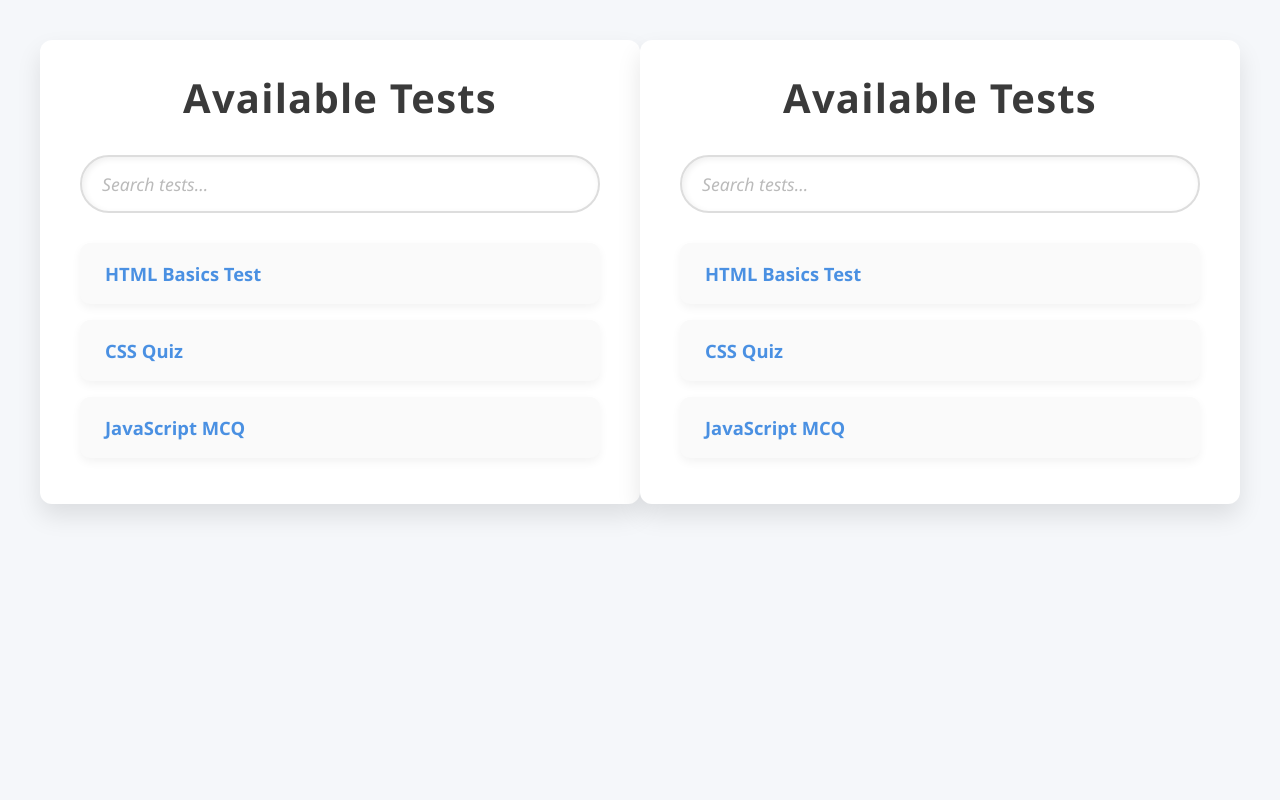
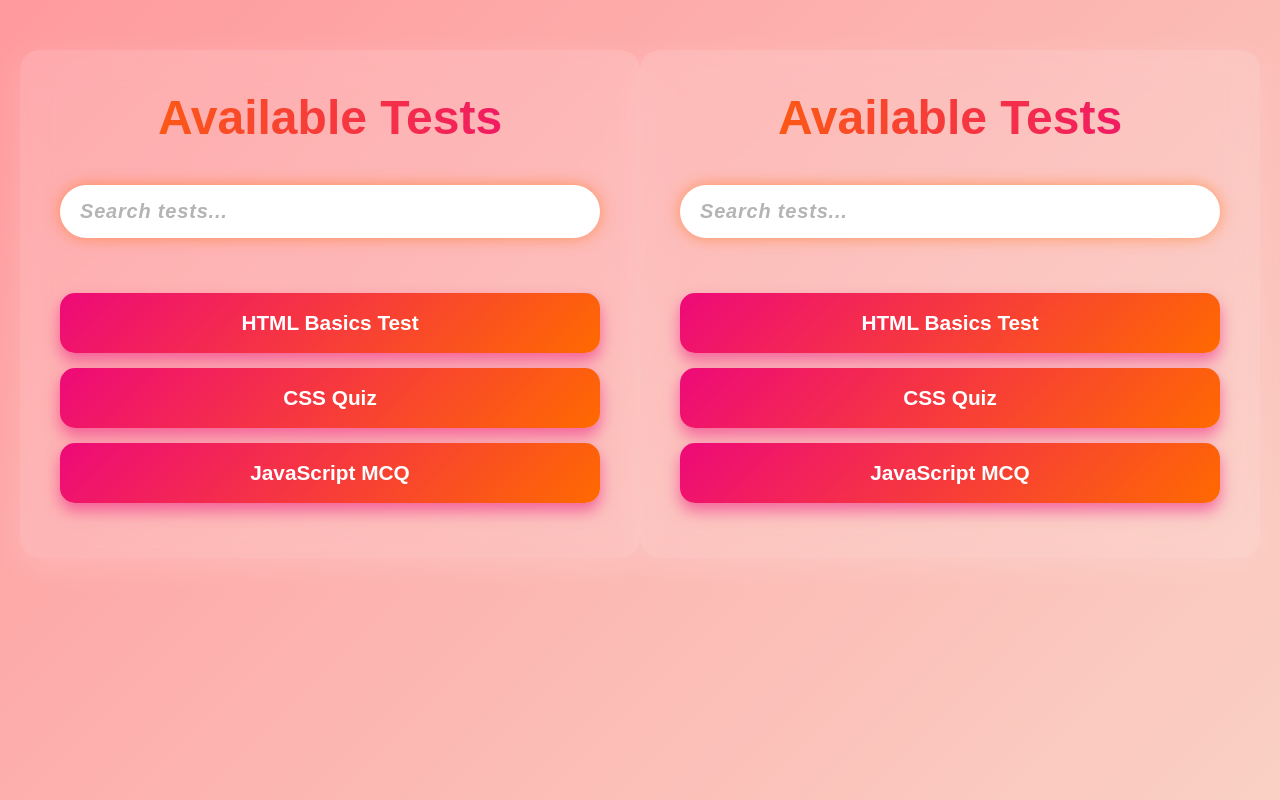
Before and after one commit to techMK-02/Cp, a plain HTML site: page index.html in a window 1280 px wide. Drawn offline with Linux system fonts and the light colour scheme.

Commit message:
Update index.html

```diff
--- a/index.html
+++ b/index.html
@@ -5,112 +5,104 @@
   <meta name="viewport" content="width=device-width, initial-scale=1" />
   <title>Available Tests</title>
   <style>
-    /* Reset and base */
     * {
       box-sizing: border-box;
       margin: 0;
       padding: 0;
-      font-family: 'Segoe UI', Tahoma, Geneva, Verdana, sans-serif;
+      font-family: 'Poppins', sans-serif;
     }
     body {
-      background: #f5f7fa;
-      color: #333;
-      padding: 40px;
+      background: linear-gradient(135deg, #ff9a9e 0%, #fad0c4 99%, #fad0c4 100%);
+      min-height: 100vh;
       display: flex;
       justify-content: center;
+      align-items: flex-start;
+      padding: 50px 20px;
+      color: #fff;
     }
     .container {
       width: 100%;
-      max-width: 600px;
-      background: #fff;
-      border-radius: 12px;
-      box-shadow: 0 12px 25px rgba(0,0,0,0.1);
-      padding: 30px 40px;
-      box-sizing: border-box;
-      transition: box-shadow 0.3s ease;
+      max-width: 650px;
+      background: rgba(255, 255, 255, 0.15);
+      border-radius: 20px;
+      backdrop-filter: blur(15px);
+      padding: 40px;
+      box-shadow: 0 8px 32px rgba(255, 255, 255, 0.15);
+      text-align: center;
     }
-    .container:hover {
-      box-shadow: 0 20px 40px rgba(0,0,0,0.15);
-    }
-
     h1 {
-      text-align: center;
-      font-weight: 700;
-      font-size: 2.5rem;
-      margin-bottom: 30px;
-      color: #3a3a3a;
-      letter-spacing: 1.2px;
+      font-size: 3rem;
+      font-weight: 900;
+      background: linear-gradient(90deg, #ff6a00, #ee0979);
+      -webkit-background-clip: text;
+      -webkit-text-fill-color: transparent;
+      margin-bottom: 40px;
       user-select: none;
     }
-
-    /* Search box styling */
     #searchBox {
       width: 100%;
       padding: 15px 20px;
-      font-size: 1.1rem;
-      border: 2px solid #ddd;
       border-radius: 40px;
+      border: none;
+      font-size: 1.25rem;
+      font-weight: 600;
+      color: #333;
+      letter-spacing: 0.8px;
+      box-shadow: 0 0 15px rgba(255, 106, 0, 0.5);
+      transition: box-shadow 0.3s ease;
       outline: none;
-      transition: border-color 0.3s ease, box-shadow 0.3s ease;
-      margin-bottom: 30px;
-      box-shadow: inset 2px 2px 6px #f0f0f0;
+      margin-bottom: 40px;
+    }
+    #searchBox::placeholder {
+      color: #b4b4b4;
+      font-style: italic;
     }
     #searchBox:focus {
-      border-color: #4a90e2;
-      box-shadow: 0 0 10px #4a90e2;
+      box-shadow: 0 0 25px rgba(238, 9, 121, 0.7);
     }
-    #searchBox::placeholder {
-      font-style: italic;
-      color: #bbb;
-    }
-
-    /* Tests list */
-    #testList {
+    ul#testList {
       list-style: none;
+      padding: 0;
     }
     #testList li {
-      background: #fafafa;
-      margin-bottom: 16px;
-      border-radius: 10px;
-      box-shadow: 0 4px 10px rgba(0,0,0,0.05);
+      margin: 15px 0;
+      background: linear-gradient(135deg, #ee0979, #ff6a00);
+      border-radius: 15px;
+      box-shadow: 0 8px 15px rgba(238, 9, 121, 0.5);
       transition: transform 0.2s ease, box-shadow 0.2s ease;
     }
     #testList li:hover {
-      transform: translateX(10px);
-      box-shadow: 0 8px 14px rgba(0,0,0,0.12);
+      transform: scale(1.03);
+      box-shadow: 0 12px 25px rgba(255, 106, 0, 0.8);
     }
-
     #testList a {
       display: block;
       padding: 18px 25px;
-      color: #4a90e2;
+      color: #fff;
+      font-weight: 700;
+      font-size: 1.3rem;
       text-decoration: none;
-      font-weight: 600;
-      font-size: 1.15rem;
-      border-radius: 10px;
       user-select: none;
-      transition: background-color 0.2s ease, color 0.2s ease;
+      border-radius: 15px;
+      transition: background-color 0.3s ease;
     }
     #testList a:hover {
-      background-color: #4a90e2;
-      color: #fff;
-      box-shadow: 0 4px 12px rgba(74,144,226,0.4);
+      background-color: rgba(255, 255, 255, 0.25);
+      box-shadow: 0 6px 20px rgba(255, 255, 255, 0.3);
     }
-
-    /* Responsive adjustments */
     @media (max-width: 480px) {
       .container {
-        padding: 20px 25px;
+        padding: 30px 20px;
       }
       h1 {
-        font-size: 2rem;
+        font-size: 2.5rem;
       }
       #searchBox {
-        font-size: 1rem;
+        font-size: 1.1rem;
         padding: 12px 16px;
       }
       #testList a {
-        font-size: 1rem;
+        font-size: 1.1rem;
         padding: 14px 20px;
       }
     }
@@ -130,7 +122,6 @@
   </div>
 
   <script>
-    // Simple search filter for test list
     const searchBox = document.getElementById('searchBox');
     const testList = document.getElementById('testList');
     const tests = testList.getElementsByTagName('li');
@@ -140,11 +131,7 @@
       for (let i = 0; i < tests.length; i++) {
         const a = tests[i].getElementsByTagName('a')[0];
         const textValue = a.textContent || a.innerText;
-        if (textValue.toLowerCase().indexOf(filter) > -1) {
-          tests[i].style.display = "";
-        } else {
-          tests[i].style.display = "none";
-        }
+        tests[i].style.display = textValue.toLowerCase().includes(filter) ? "" : "none";
       }
     });
   </script>
@@ -157,112 +144,104 @@
   <meta name="viewport" content="width=device-width, initial-scale=1" />
   <title>Available Tests</title>
   <style>
-    /* Reset and base */
     * {
       box-sizing: border-box;
       margin: 0;
       padding: 0;
-      font-family: 'Segoe UI', Tahoma, Geneva, Verdana, sans-serif;
+      font-family: 'Poppins', sans-serif;
     }
     body {
-      background: #f5f7fa;
-      color: #333;
-      padding: 40px;
+      background: linear-gradient(135deg, #ff9a9e 0%, #fad0c4 99%, #fad0c4 100%);
+      min-height: 100vh;
       display: flex;
       justify-content: center;
+      align-items: flex-start;
+      padding: 50px 20px;
+      color: #fff;
     }
     .container {
       width: 100%;
-      max-width: 600px;
-      background: #fff;
-      border-radius: 12px;
-      box-shadow: 0 12px 25px rgba(0,0,0,0.1);
-      padding: 30px 40px;
-      box-sizing: border-box;
-      transition: box-shadow 0.3s ease;
+      max-width: 650px;
+      background: rgba(255, 255, 255, 0.15);
+      border-radius: 20px;
+      backdrop-filter: blur(15px);
+      padding: 40px;
+      box-shadow: 0 8px 32px rgba(255, 255, 255, 0.15);
+      text-align: center;
     }
-    .container:hover {
-      box-shadow: 0 20px 40px rgba(0,0,0,0.15);
-    }
-
     h1 {
-      text-align: center;
-      font-weight: 700;
-      font-size: 2.5rem;
-      margin-bottom: 30px;
-      color: #3a3a3a;
-      letter-spacing: 1.2px;
+      font-size: 3rem;
+      font-weight: 900;
+      background: linear-gradient(90deg, #ff6a00, #ee0979);
+      -webkit-background-clip: text;
+      -webkit-text-fill-color: transparent;
+      margin-bottom: 40px;
       user-select: none;
     }
-
-    /* Search box styling */
     #searchBox {
       width: 100%;
       padding: 15px 20px;
-      font-size: 1.1rem;
-      border: 2px solid #ddd;
       border-radius: 40px;
+      border: none;
+      font-size: 1.25rem;
+      font-weight: 600;
+      color: #333;
+      letter-spacing: 0.8px;
+      box-shadow: 0 0 15px rgba(255, 106, 0, 0.5);
+      transition: box-shadow 0.3s ease;
       outline: none;
-      transition: border-color 0.3s ease, box-shadow 0.3s ease;
-      margin-bottom: 30px;
-      box-shadow: inset 2px 2px 6px #f0f0f0;
+      margin-bottom: 40px;
+    }
+    #searchBox::placeholder {
+      color: #b4b4b4;
+      font-style: italic;
     }
     #searchBox:focus {
-      border-color: #4a90e2;
-      box-shadow: 0 0 10px #4a90e2;
+      box-shadow: 0 0 25px rgba(238, 9, 121, 0.7);
     }
-    #searchBox::placeholder {
-      font-style: italic;
-      color: #bbb;
-    }
-
-    /* Tests list */
-    #testList {
+    ul#testList {
       list-style: none;
+      padding: 0;
     }
     #testList li {
-      background: #fafafa;
-      margin-bottom: 16px;
-      border-radius: 10px;
-      box-shadow: 0 4px 10px rgba(0,0,0,0.05);
+      margin: 15px 0;
+      background: linear-gradient(135deg, #ee0979, #ff6a00);
+      border-radius: 15px;
+      box-shadow: 0 8px 15px rgba(238, 9, 121, 0.5);
       transition: transform 0.2s ease, box-shadow 0.2s ease;
     }
     #testList li:hover {
-      transform: translateX(10px);
-      box-shadow: 0 8px 14px rgba(0,0,0,0.12);
+      transform: scale(1.03);
+      box-shadow: 0 12px 25px rgba(255, 106, 0, 0.8);
     }
-
     #testList a {
       display: block;
       padding: 18px 25px;
-      color: #4a90e2;
+      color: #fff;
+      font-weight: 700;
+      font-size: 1.3rem;
       text-decoration: none;
-      font-weight: 600;
-      font-size: 1.15rem;
-      border-radius: 10px;
       user-select: none;
-      transition: background-color 0.2s ease, color 0.2s ease;
+      border-radius: 15px;
+      transition: background-color 0.3s ease;
     }
     #testList a:hover {
-      background-color: #4a90e2;
-      color: #fff;
-      box-shadow: 0 4px 12px rgba(74,144,226,0.4);
+      background-color: rgba(255, 255, 255, 0.25);
+      box-shadow: 0 6px 20px rgba(255, 255, 255, 0.3);
     }
-
-    /* Responsive adjustments */
     @media (max-width: 480px) {
       .container {
-        padding: 20px 25px;
+        padding: 30px 20px;
       }
       h1 {
-        font-size: 2rem;
+        font-size: 2.5rem;
       }
       #searchBox {
-        font-size: 1rem;
+        font-size: 1.1rem;
         padding: 12px 16px;
       }
       #testList a {
-        font-size: 1rem;
+        font-size: 1.1rem;
         padding: 14px 20px;
       }
     }
@@ -282,7 +261,6 @@
   </div>
 
   <script>
-    // Simple search filter for test list
     const searchBox = document.getElementById('searchBox');
     const testList = document.getElementById('testList');
     const tests = testList.getElementsByTagName('li');
@@ -292,11 +270,7 @@
       for (let i = 0; i < tests.length; i++) {
         const a = tests[i].getElementsByTagName('a')[0];
         const textValue = a.textContent || a.innerText;
-        if (textValue.toLowerCase().indexOf(filter) > -1) {
-          tests[i].style.display = "";
-        } else {
-          tests[i].style.display = "none";
-        }
+        tests[i].style.display = textValue.toLowerCase().includes(filter) ? "" : "none";
       }
     });
   </script>
```
